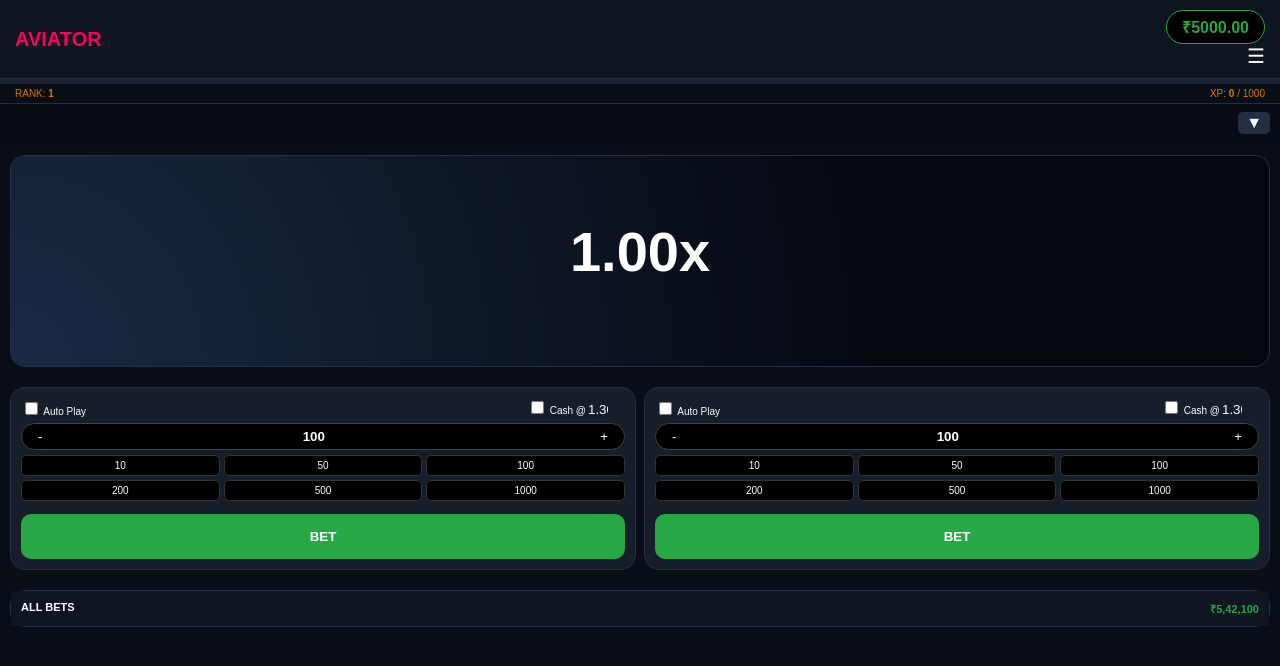
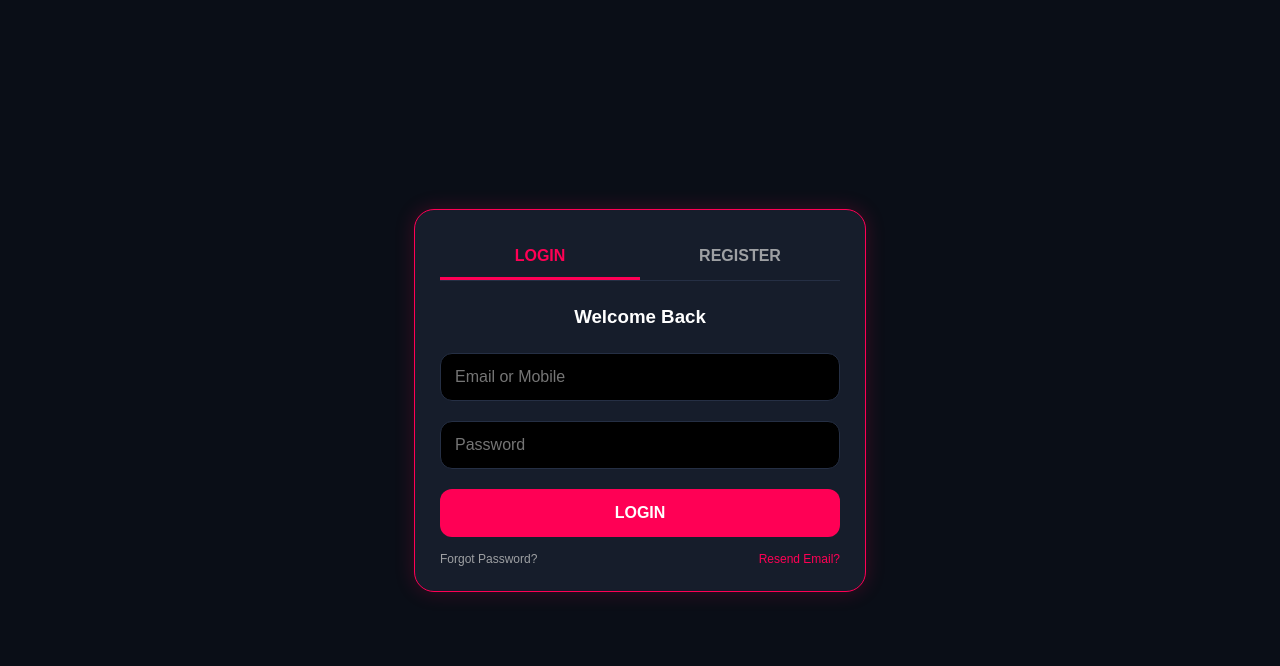
Before and after one commit to travelersstatus-svg/turbobet, a website: page public/index.html in a window 1280 px wide. Drawn offline with Linux system fonts and the light colour scheme.

Commit message:
index.html

```diff
--- a/public/index.html
+++ b/public/index.html
@@ -59,7 +59,42 @@
     </style>
 </head>
 <body>
+<div id="auth-screen" style="position:fixed; inset:0; background:#0a0e17; z-index:9999; display:flex; align-items:center; justify-content:center; overflow-y:auto; padding:20px;">
+    <div style="background:#161d2b; padding:25px; border-radius:20px; border:1px solid #ff0055; width:100%; max-width:400px; box-shadow: 0 0 20px rgba(255,0,85,0.2);">
 
+        <div style="display:flex; margin-bottom:25px; border-bottom:1px solid #252f44; text-align:center;">
+            <div id="tab-login" onclick="toggleAuthTab('login')" style="flex:1; padding:12px; color:#ff0055; border-bottom:3px solid #ff0055; cursor:pointer; font-weight:bold;">LOGIN</div>
+            <div id="tab-register" onclick="toggleAuthTab('register')" style="flex:1; padding:12px; color:#9ea0a3; cursor:pointer; font-weight:bold;">REGISTER</div>
+        </div>
+
+        <div id="form-register" style="display:none;">
+            <h3 style="color:white; margin-bottom:15px; text-align:center;">Create Account</h3>
+            <input type="text" id="reg-name" class="auth-field" placeholder="Full Name">
+            <input type="number" id="reg-mobile" class="auth-field" placeholder="Mobile Number">
+            <input type="email" id="reg-email" class="auth-field" placeholder="Email ID">
+            <input type="password" id="reg-pass" class="auth-field" placeholder="Create Password">
+            <button onclick="handleRegistration()" class="auth-main-btn" style="background:#28a745;">SEND VERIFICATION LINK</button>
+        </div>
+
+        <div id="form-login">
+            <h3 style="color:white; margin-bottom:15px; text-align:center;">Welcome Back</h3>
+            <input type="text" id="login-id" class="auth-field" placeholder="Email or Mobile">
+            <input type="password" id="login-pass" class="auth-field" placeholder="Password">
+            <button onclick="handleLogin()" class="auth-main-btn" style="background:#ff0055;">LOGIN</button>
+            <div style="display:flex; justify-content:space-between; margin-top:15px; font-size:12px;">
+                <span onclick="handleForgot()" style="color:#9ea0a3; cursor:pointer;">Forgot Password?</span>
+                <span onclick="resendEmail()" style="color:#ff0055; cursor:pointer;">Resend Email?</span>
+            </div>
+        </div>
+    </div>
+</div>
+
+<style>
+    .auth-field { width:100%; padding:14px; margin:10px 0; background:#000; border:1px solid #252f44; color:white; border-radius:12px; box-sizing:border-box; outline:none; font-size:16px; }
+    .auth-field:focus { border-color: #ff0055; }
+    .auth-main-btn { width:100%; padding:15px; border:none; color:white; font-weight:bold; border-radius:12px; cursor:pointer; margin-top:10px; font-size:16px; transition: 0.3s; }
+    .auth-main-btn:active { transform: scale(0.98); }
+</style>
 <div id="side-menu">
     <div style="display:flex; justify-content:space-between; margin-bottom:30px;"><b>AVIATOR MENU</b> <span onclick="toggleMenu()">✕</span></div>
     <div onclick="openModal('deposit-modal')" style="padding:15px 0; border-bottom:1px solid #222;">💰 Deposit</div>
```
